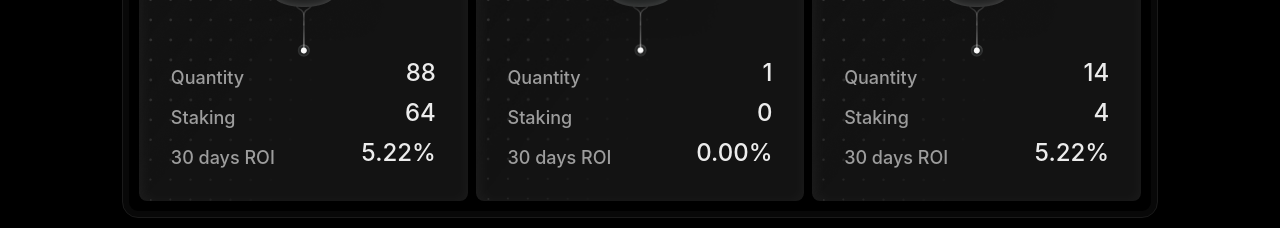
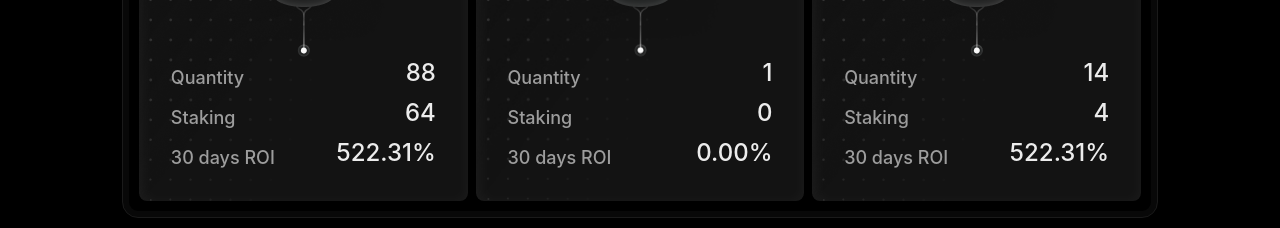
Before and after one commit to inferixgpu/testnet-dashboard, a Next.js app: page / in a window 1280 px wide. Shown: the part 1700-1928 px from the top of the page. Built offline with nearby package versions, Linux system fonts and the light colour scheme.

Commit message:
tienmvv update layout gpu information

```diff
--- a/src/components/GPUCard.tsx
+++ b/src/components/GPUCard.tsx
@@ -26,7 +26,7 @@ const GPUCard = ({ data, totalHashRate, index }: GPUCardProps) => {
             return 0;
         }
         const dailyReward = (data.ib / totalHashRate) * 625000;
-        const rs = ((data.ifx + (dailyReward * 30)) * 0.1) / (data.ifx * 0.05);
+        const rs = ((data.ifx + (dailyReward * 30)) * 0.1) / (data.ifx * 0.05)*100;
         return rs;
     }
 
```
